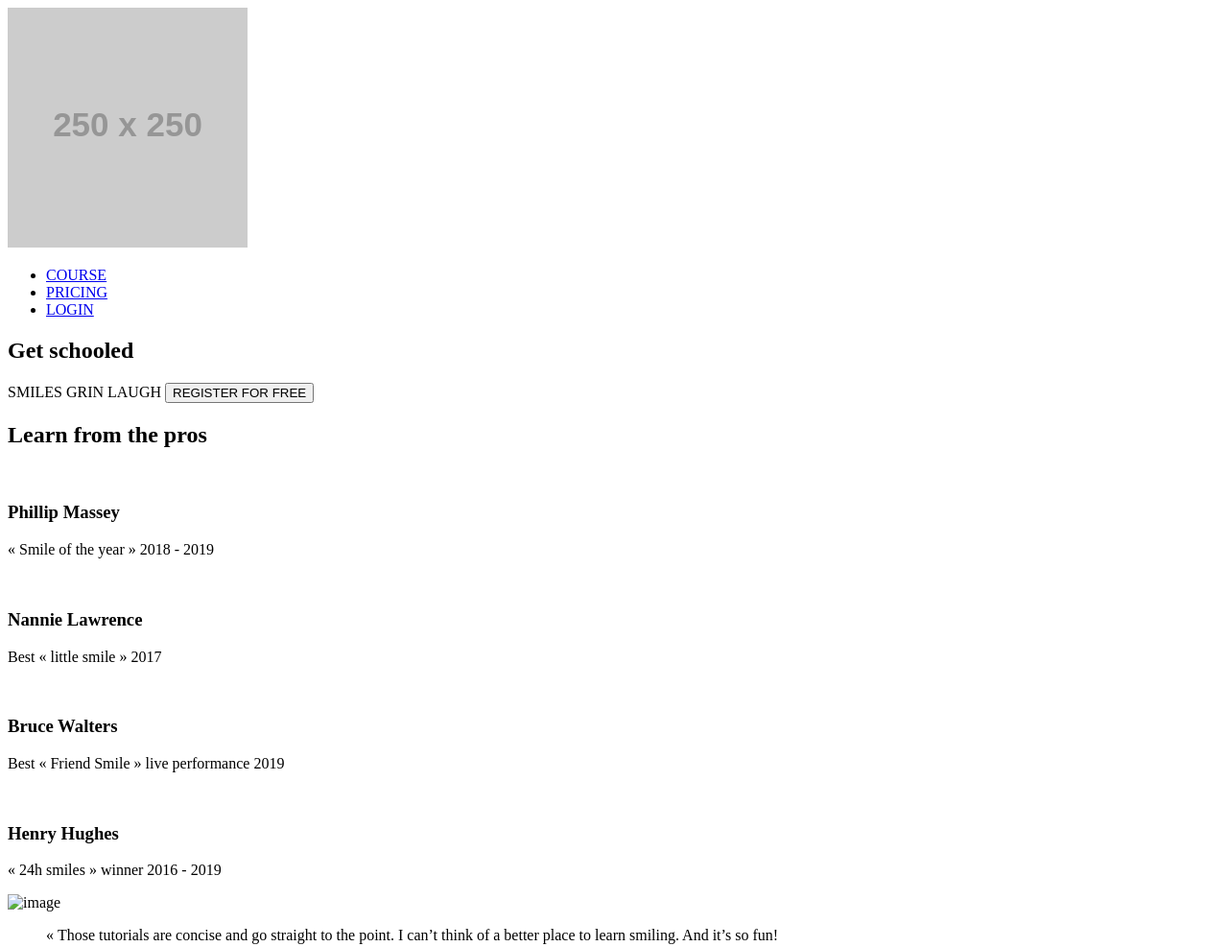
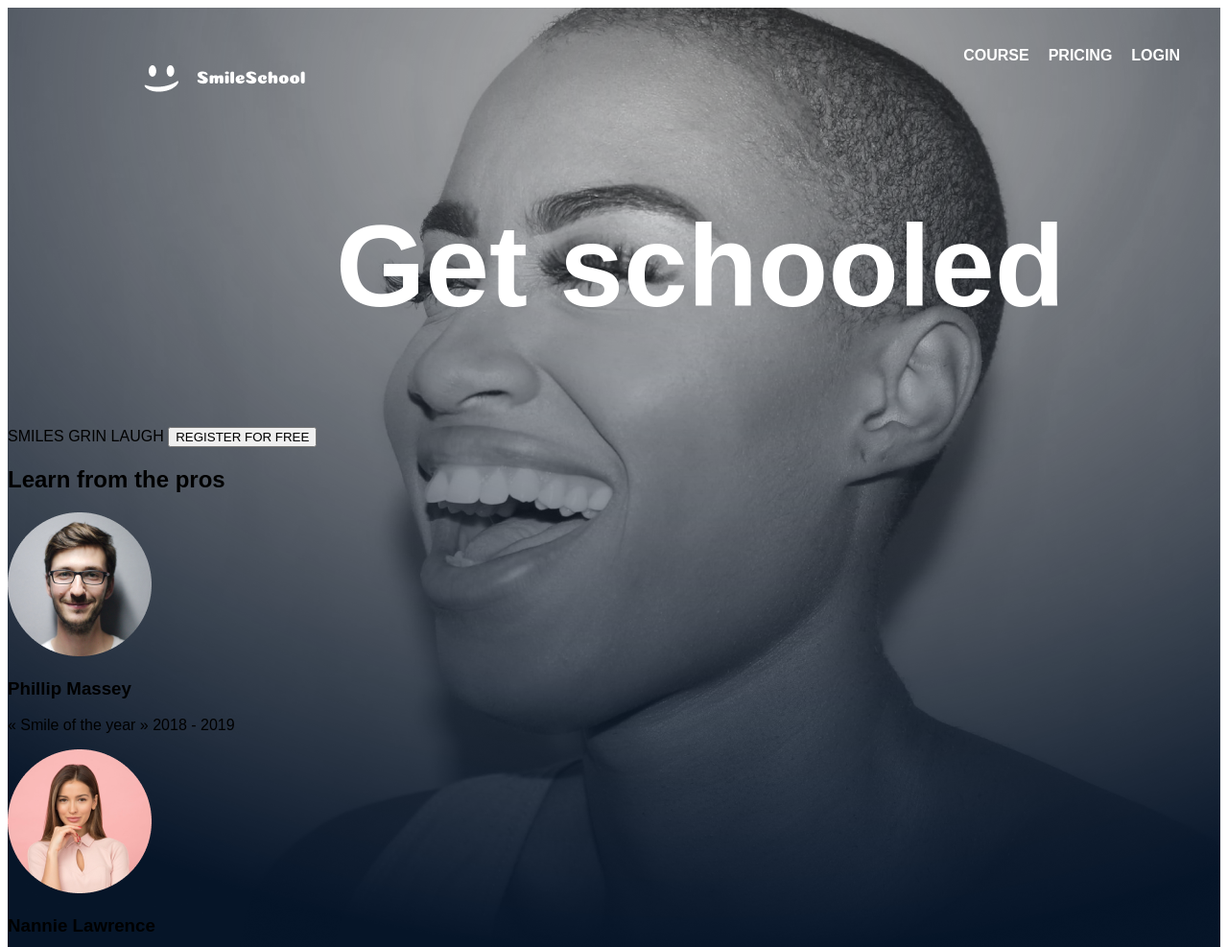
Before and after one commit to UzonduA/alx_html_css, a plain HTML site: page css_advanced/index.html in a window 1280 px wide. Shown: the top 987 px of the page at 96% size. Drawn offline with Linux system fonts and the light colour scheme; placeholder pictures from the web are drawn by us.

Commit message:
added style to the html file

```diff
--- a/css_advanced/index.html
+++ b/css_advanced/index.html
@@ -4,12 +4,15 @@
     <meta charset="UTF-8">
     <meta name="viewport" content="width=device-width, initial-scale=1.0">
     <script src="https://kit.fontawesome.com/4a2b055604.js" crossorigin="anonymous"></script>
-    <title>Document</title>
+    <title>CSS Advanced</title>
+    <link href="styles.css" rel="stylesheet">
 </head>
 <body>
+   <div class="background">
     <header>
-        <nav>
-            <img src="https://fakeimg.pl/250x250?text=Sample+Logo" alt="logo">
+
+        <nav class="navbar">
+            <img src="logo.png" alt="logo">
 
             <ul>
                 <li><a href="#">COURSE</a></li>
@@ -19,6 +22,7 @@
         </nav>
 
     </header>
+
     <main>
         <section>
             <div>
@@ -32,28 +36,29 @@
                 <h2>Learn from the pros</h2>
                 <div>
                     <div>
-                        <img src="./images/1 (3).png" alt="">
+                        <img src="1.png" alt="">
                         <h3>Phillip Massey</h3>
                         <p>« Smile of the year » 2018 - 2019</p>
                     </div>
                     <div>
-                        <img src="./images/6.png" alt="">
+                        <img src="3.png" alt="">
                         <h3>Nannie Lawrence</h3>
                         <p>Best « little smile » 2017</p>
                     </div>
                     <div>
-                        <img src="./images/7.png" alt="">
+                        <img src="2.png" alt="">
                         <h3>Bruce Walters</h3>
                         <p>Best « Friend Smile » live performance 2019</p>
                     </div>
                     <div>
-                        <img src="./images/8.png" alt="">
+                        <img src="4.png" alt="">
                         <h3>Henry Hughes</h3>
                         <p>« 24h smiles » winner 2016 - 2019</p>
                     </div>
                 </div>
             </div>
         </section>
+        </div>
         <section>
             <div>
                 <img src="./images/Bitmap.png" alt="image">
--- /dev/null
+++ b/css_advanced/styles.css
@@ -0,0 +1,51 @@
+*, *::before, *::after {
+    box-sizing: border-box;
+}
+
+
+.background{
+    background-image: url(Object.png);
+    background-repeat: no-repeat;
+}
+body{
+    font-family: "Source Sans Pro", sans-serif;;
+}
+h1{
+    color: white;
+    font-size: 120px;
+    text-align: center;
+    padding-left: 180px;
+}
+
+header nav {
+    display: flex;
+    justify-content: space-between;
+    align-items: center;
+    max-width: 1200px;
+    margin: 0 auto;
+    padding: 0 20px;
+    gap: 53px;
+}
+header nav img{
+    padding-left: 100px;
+    padding-top: 50px;
+    display: flex;
+}
+.navbar{
+
+    padding: 10px;
+}
+.navbar ul{
+    display: flex;
+    justify-content: flex-end;
+    list-style: none;
+    gap: 20px;
+    margin: 0;
+    padding: 0;
+
+}
+.navbar li a{
+    color: white;
+    font-weight: bold;
+    text-decoration: none;
+}
```
Also changed, not shown: css_advanced/javascript/script.js (added, +124 -0 lines), css_advanced/1.png (added), css_advanced/2.png (added), css_advanced/3.png (added), css_advanced/4.png (added), css_advanced/5.png (added), css_advanced/6.png (added), css_advanced/7.png (added), css_advanced/8.png (added), css_advanced/9.png (added), css_advanced/Object.png (added), css_advanced/logo.png (added), css_advanced/play.png (added), css_advanced/rating.png (added), 1 more files, 1 other file.
